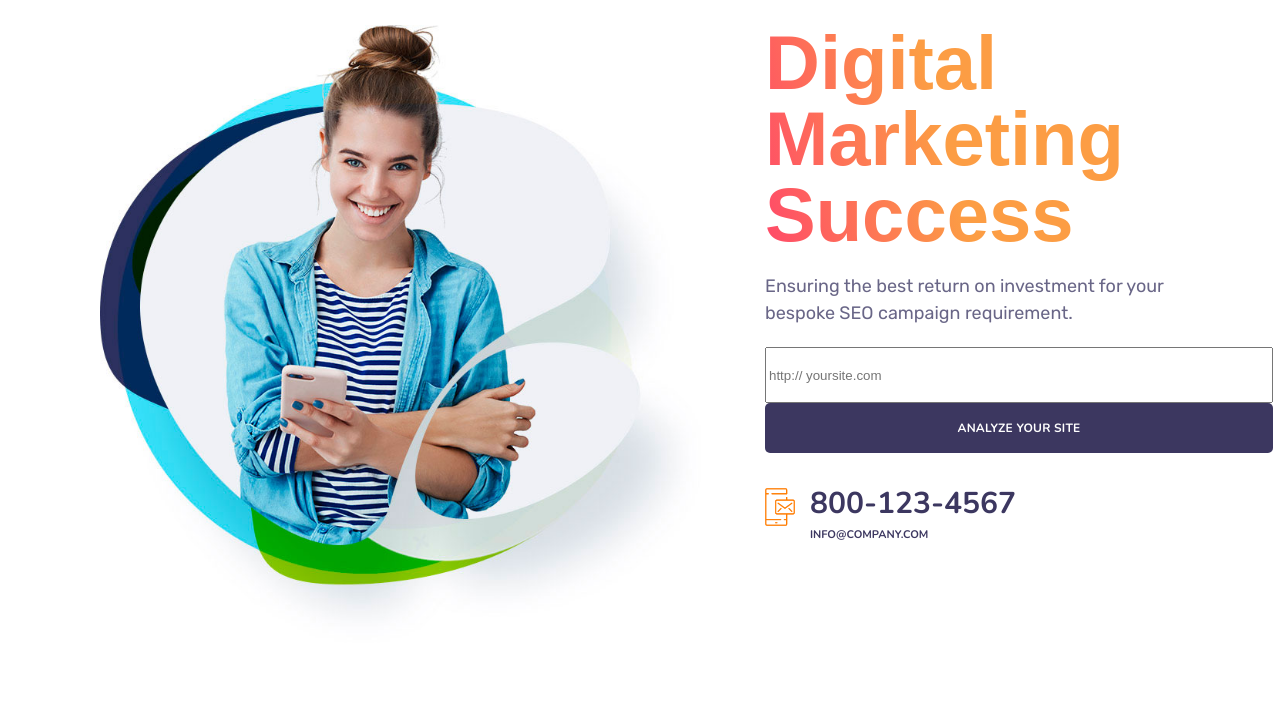
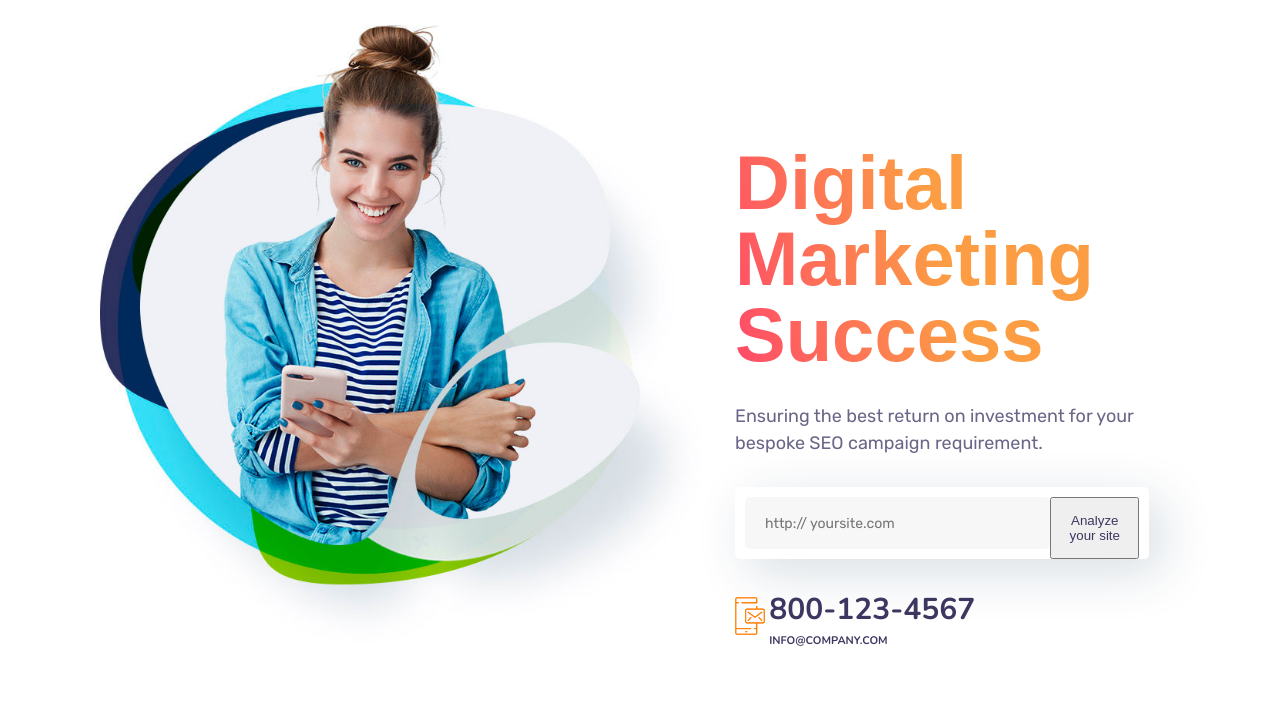
Before and after one commit to front-end-by-rimantas/43-grupe-portfolio-ewebot, a website: page index.html in a window 1280 px wide. Shown: the part 85-800 px from the top of the page. Drawn offline with nearby package versions, Linux system fonts and the light colour scheme.

Commit message:
Hero styling done

```diff
--- a/css/components/form.css
+++ b/css/components/form.css
@@ -1,6 +1,43 @@
 .form label {
     display: none;
 }
+
+/* hero: start */
+
+.section-hero .hero-form {
+    display: flex;
+    flex-direction: column;
+    width: 95%;
+    box-shadow: 13px 13px 51px 0px #0a335029;
+    border-radius: 5px;
+    padding: 10px;
+}
+
+.section-hero .form > input {
+    font-size: 14px;
+    font-family: 'Rubik', sans-serif;
+    height: 50px;
+    padding-left: 20px;
+    background-color: #f7f7f7;
+    border: none;
+    border-radius: 5px;
+    margin-bottom: 10px;
+    width: auto;
+}
+.section-hero .form :focus-visible {
+    outline-color: transparent;
+}
+
+@media (min-width: 450px) {
+    .section-hero .hero-form {
+        flex-direction: row;
+        padding-bottom: 0;
+    }
+    .section-hero .hero-form input {
+        width: 100%;
+    }
+}
+/* hero: end */
 
 /* get free seo analysis?: start */
 .section-seo .form > input,
--- a/css/pages/home.css
+++ b/css/pages/home.css
@@ -22,8 +22,7 @@
 .section-hero .hero-content {
     display: flex;
     flex-direction: column;
-    align-items: flex-start;
-    justify-content: center;
+    width: 100%;
     padding: 0;
 }
 
@@ -33,9 +32,20 @@
     font-weight: 800;
     line-height: 1em;
 }
-@media (min-width: 992px) {
+@media (min-width: 1200px) {
     .section-hero .hero-heading-text {
         font-size: 76px;
+    }
+}
+
+@media (min-width: 992px) {
+    .section-hero .hero-content-margin {
+        margin: 50px 0;
+    }
+}
+@media (min-width: 1200px) {
+    .section-hero .hero-content-margin {
+        margin: 150px 0;
     }
 }
 
@@ -52,13 +62,15 @@
 .section-hero .column-paragraph-bigger {
     line-height: 27px;
     color: #696687;
-    margin: 20px 0;
+    margin: 30px 0;
 }
+
+/*** hero contacts ***/
 
 .section-hero .contact-margin-1 {
     margin-left: 0;
-    margin-top: 35px;
-    margin-right: 45px;
+    margin-top: 38px;
+    margin-right: 25px;
     margin-bottom: -10px;
     padding: 0;
 }
@@ -66,7 +78,6 @@
     margin-left: 0;
     padding: 0;
 }
-
 
 .section-hero .phone-icon {
     width: 30px;
@@ -98,37 +109,6 @@
 .section-hero a {
     text-decoration: none;
 }
-
-
-
-
-
-/* hero: button*/
-
-.btn-hero {
-    font-size: 12px;
-    font-family: 'Nunito', sans-serif;
-    letter-spacing: 0.2px;
-    text-decoration: none;
-    text-transform: uppercase;
-    font-weight: bold;
-    line-height: 23px;
-    color: #fff;
-    background-color: var(--main-dark-color);
-    padding: 5px 30px;
-    height: 50px;
-    width: 100%;
-    border-radius: 5px;
-    border: none;
-    user-select: none;
-    cursor: pointer;
-    opacity: 1;
-    transition: 0.5s ease;
-}
-.btn-hero:hover {
-    background-color: var(--main-sub-color);
-}
-
 /* hero: end */
 
 /* partners: start */
--- a/index.html
+++ b/index.html
@@ -67,11 +67,11 @@
                 <div class="col-12 col-md-7 hero-image">
                     <img src="./img/hero/hero-main-image.jpeg" alt="smiling-girl">
                 </div>
-                <div class="col-12 col-md-5">
+                <div class="col-12 col-md-5 hero-content-margin">
                     <div class="hero-content">
                         <h1 class="hero-heading-text gradient-text">Digital<br> Marketing<br> <span>Success</span></h1> <!-- Services, Business -->
                         <p class="column-paragraph-bigger">Ensuring the best return on investment for your bespoke SEO campaign requirement.</p>
-                        <form class="form">
+                        <form class="form hero-form">
                             <label for="website">Website</label>
                             <input id="website" class="input" type="url"  placeholder="http:// yoursite.com">
                             <button class="btn-hero" type="submit">Analyze your site</button>
```
